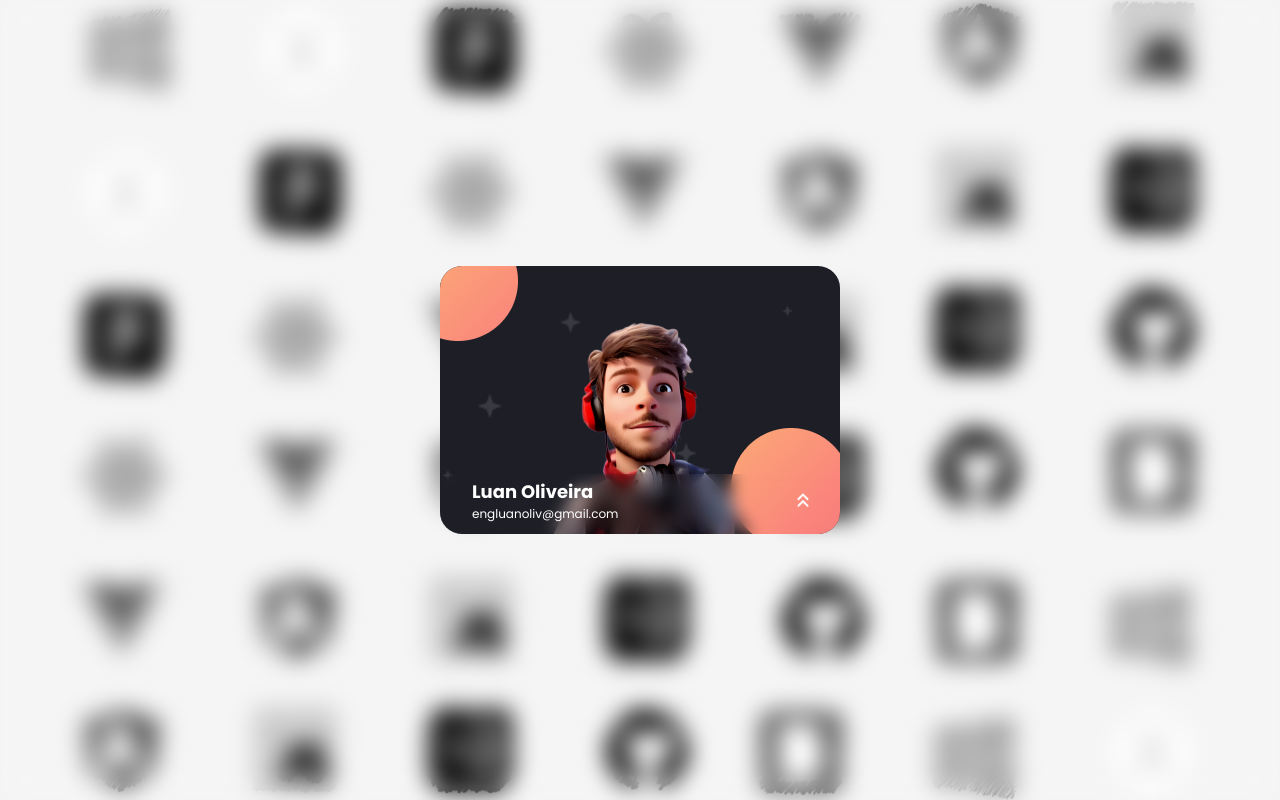
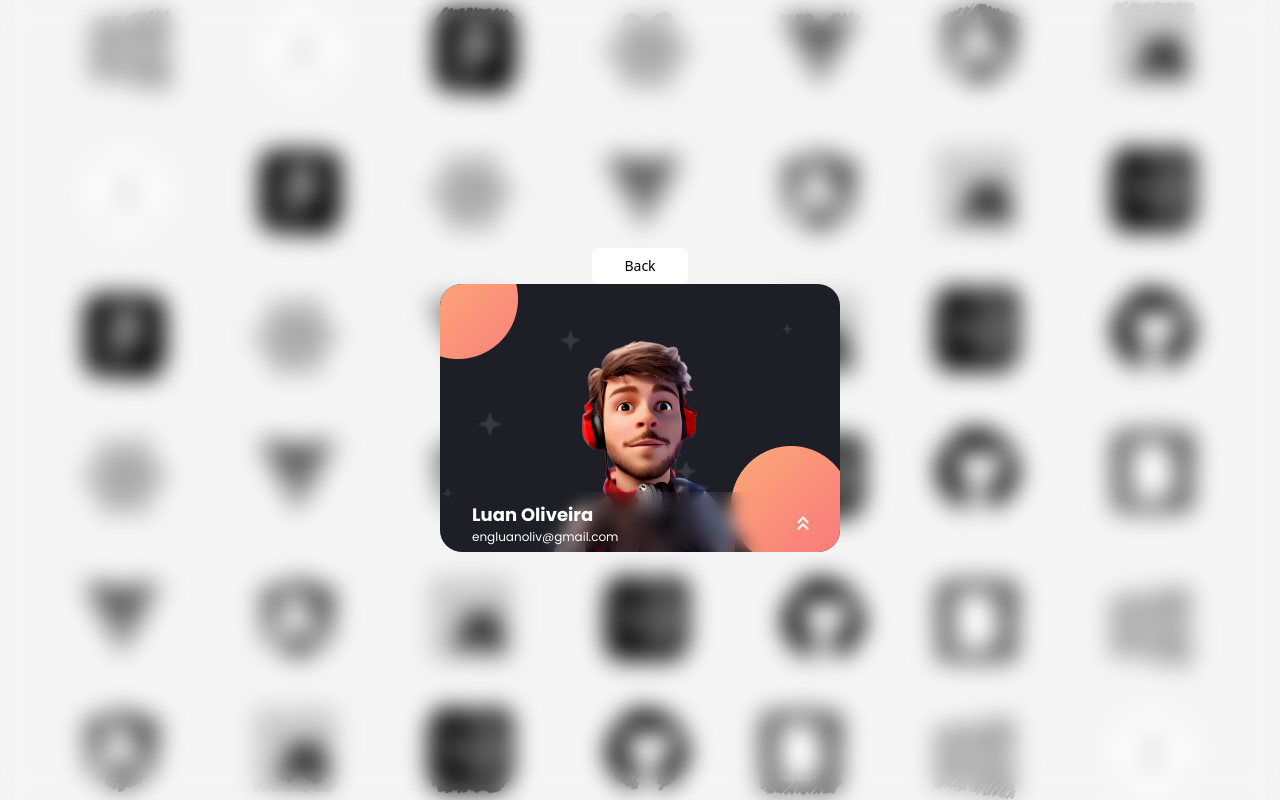
Before and after one commit to engluanoliv/my-app, a Next.js app: page /about in a window 1280 px wide. Built offline with nearby package versions, Linux system fonts and the light colour scheme.

Commit message:
trying to fix the problem of the dialog not show

```diff
--- a/src/components/Card/index.tsx
+++ b/src/components/Card/index.tsx
@@ -2,6 +2,7 @@
 
 import Image from "next/image";
 import Tilt from "react-parallax-tilt";
+import Button from "../Button";
 
 interface CardTypeProps {
   frontContent: React.ReactNode;
@@ -25,6 +26,8 @@ export default function Card({ frontContent, backContent }: CardTypeProps) {
 
   return (
     <>
+      <Button onClick={() => console.log("aa")} title="Back" />
+
       <Tilt
         gyroscope={true}
         tiltReverse
--- a/src/components/CardBar/index.tsx
+++ b/src/components/CardBar/index.tsx
@@ -60,7 +60,6 @@ export default function CardBar({ name, email }: CardBarTypeProps) {
           <div className="flex justify-around items-center mt-4">
             {/* <Button title="Message" /> */}
             {/* <Link href={"/"}> */}
-            <Button title="Back" />
             {/* </Link> */}
             <div className="flex items-center justify-center">
               <Link
```
